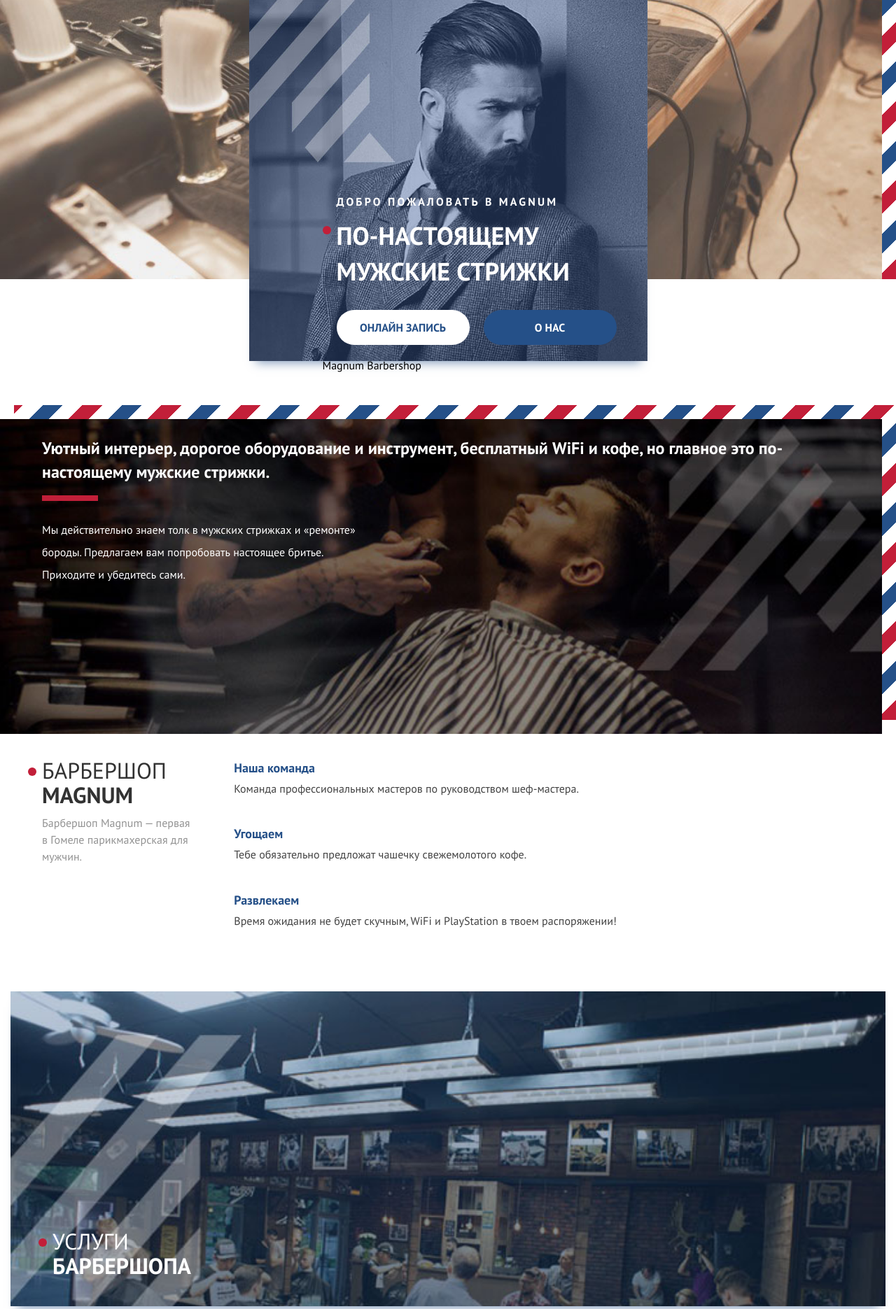
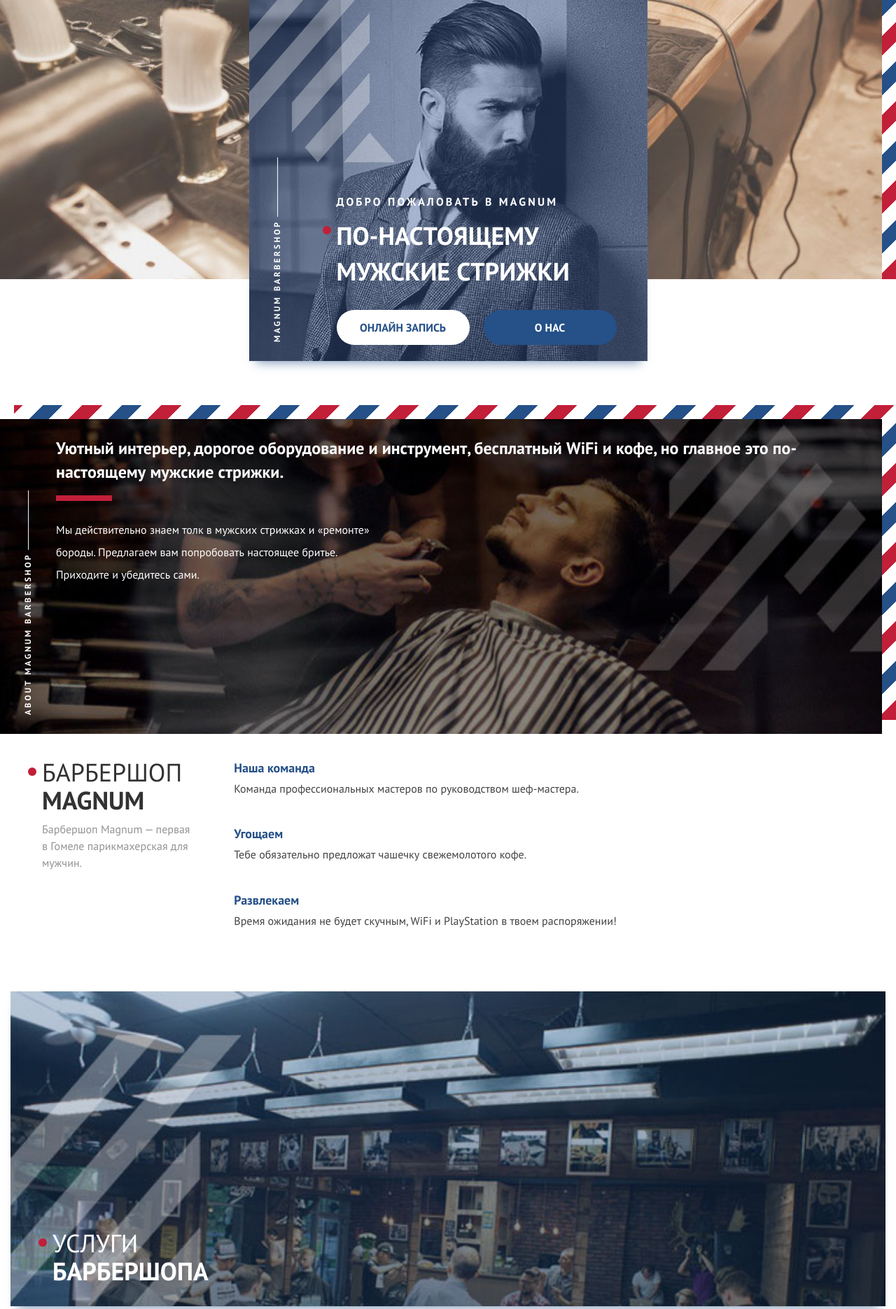
Before and after one commit to nigel-riss/magnum, a PHP site: page / in a window 1280 px wide. Shown: the part 201-2072 px from the top of the page at 70% size. Run offline with PHP 8.4, Linux system fonts and the light colour scheme.

Commit message:
Vertical title styles added and markup started

```diff
--- a/index.html
+++ b/index.html
@@ -36,6 +36,7 @@
     <div class="about__hero">
       <p class="about__hero-title">Уютный интерьер, дорогое оборудование и инструмент, бесплатный WiFi и кофе, но главное это по-настоящему мужские стрижки.</p>
       <p class="about__hero-description">Мы действительно знаем толк в мужских стрижках и «ремонте» бороды. Предлагаем вам попробовать настоящее бритье. Приходите и убедитесь сами.</p>
+      <div class="vert-title">About Magnum Barbershop</div>
     </div>
     <div class="about__content">
       <header class="about__header">
--- a/styles.css
+++ b/styles.css
@@ -588,6 +588,7 @@
   display: none; }
 
 .hero {
+  position: relative;
   margin-top: 10vh;
   margin-top: calc(25px + 5vh);
   padding-bottom: 5px;
@@ -645,13 +646,11 @@
         font-size: 2.25rem; } }
   .hero__buttons {
     width: 210px;
-    margin: 0 auto;
-    text-align: center; }
+    padding-left: 20px; }
     @media (min-width: 700px) {
       .hero__buttons {
         width: auto;
-        padding-left: 20px;
-        text-align: left; } }
+        padding-left: 20px; } }
 
 .about__hero {
   position: relative;
@@ -664,7 +663,7 @@
       height: 450px;
       margin-bottom: 10px;
       margin-right: 20px;
-      padding-left: 60px;
+      padding-left: 80px;
       background-position: center bottom; }
       .about__hero::before {
         content: "";
@@ -746,6 +745,10 @@
     width: 12px;
     background-color: #c21f39;
     border-radius: 50%; }
+  @media (min-width: 700px) {
+    .about__title {
+      font-size: 2.25rem;
+      line-height: 1.1; } }
 
 .about__subtitle {
   margin: 0;
@@ -814,6 +817,10 @@
       width: 12px;
       background-color: #c21f39;
       border-radius: 50%; }
+    @media (min-width: 700px) {
+      .services__title {
+        font-size: 2.25rem;
+        line-height: 1.1; } }
   .services__content {
     text-align: center; }
 
@@ -929,6 +936,10 @@
       width: 12px;
       background-color: #c21f39;
       border-radius: 50%; }
+    @media (min-width: 700px) {
+      .partners__title {
+        font-size: 2.25rem;
+        line-height: 1.1; } }
 
 .prices__header {
   padding: 25px 15px;
@@ -955,6 +966,10 @@
     width: 12px;
     background-color: #c21f39;
     border-radius: 50%; }
+  @media (min-width: 700px) {
+    .prices__title {
+      font-size: 2.25rem;
+      line-height: 1.1; } }
 
 .prices__subtitle {
   margin: 0;
@@ -1027,6 +1042,10 @@
       width: 12px;
       background-color: #c21f39;
       border-radius: 50%; }
+    @media (min-width: 700px) {
+      .contacts__title {
+        font-size: 2.25rem;
+        line-height: 1.1; } }
   .contacts__content {
     padding-left: 20px; }
   .contacts__text {
@@ -1096,3 +1115,26 @@
 .social-icon {
   margin: 0 5px;
   font-size: 0; }
+
+.vert-title {
+  position: absolute;
+  bottom: 20px;
+  left: 40px;
+  transform-origin: 0 50%;
+  transform: rotate(-90deg);
+  color: #ffffff;
+  font-size: 0.75rem;
+  font-weight: 700;
+  letter-spacing: 3px;
+  text-transform: uppercase; }
+  @media (max-width: 699px) {
+    .vert-title {
+      display: none; } }
+  .vert-title::after {
+    content: "";
+    position: absolute;
+    top: 50%;
+    right: -90px;
+    height: 1px;
+    width: 85px;
+    background-color: #ffffff; }
```
